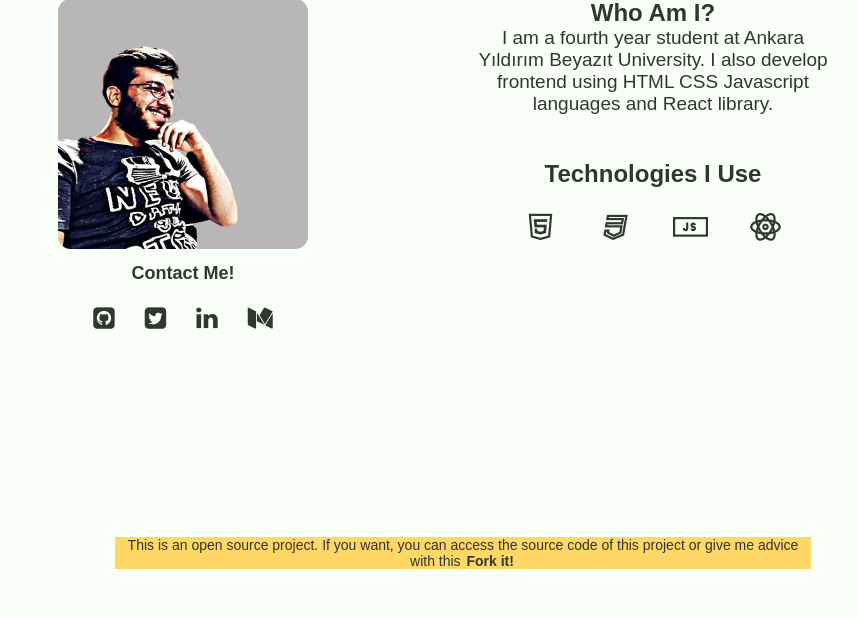
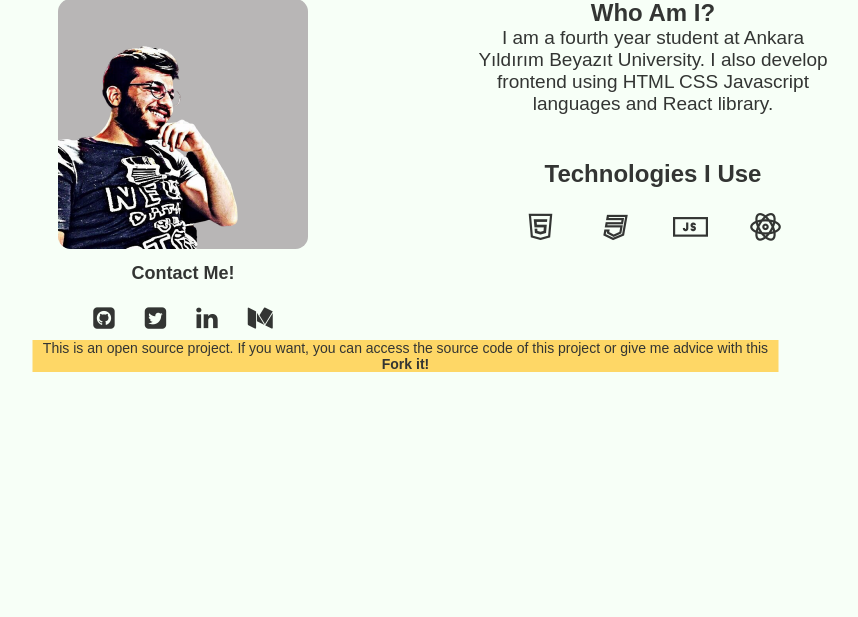
Before and after one commit to yunusemrebelet/MyBlog, a PHP site: page / in a window 1280 px wide. Shown: the part 183-800 px from the top of the page, without its empty margins (177-1035 px from the left). Run offline with PHP 8.4, Linux system fonts and the light colour scheme; some web fonts are replaced.

Commit message:
new-design-2

```diff
--- a/styles/style.css
+++ b/styles/style.css
@@ -114,13 +114,13 @@
   margin-right: 0;
 }
 footer {
-  position: fixed;
   text-align: center;
-  top: 92%;
-  left: 50%;
-  transform: translate(-50%, -50%);
+  margin-top: 7%;
+
+  left: 43%;
+  transform: translate(-43%);
   float: right;
-  width: 700px;
+  width: 750px;
 }
 footer p,
 footer a {
```
